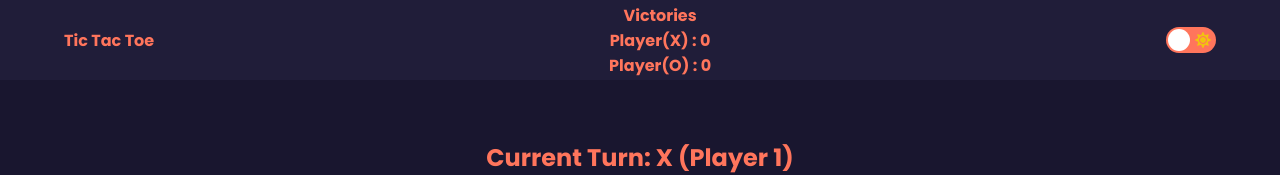
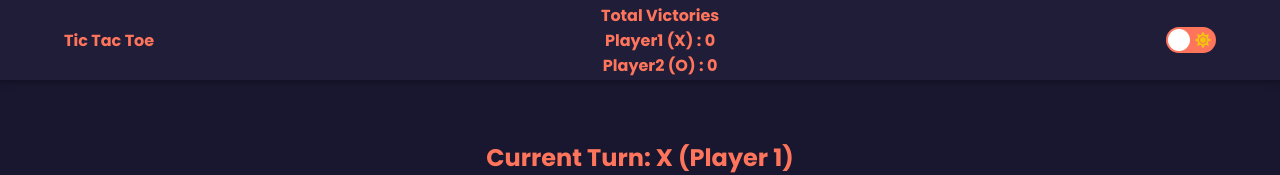
Before and after one commit to vovaushenko/tic-tac-toe-redux-typescript, a React (Create React App) app: page / in a window 1280 px wide. Shown: the top 175 px of the page. Built offline with nearby package versions, Linux system fonts and the light colour scheme.

Commit message:
Update before deploy

```diff
--- a/src/App.tsx
+++ b/src/App.tsx
@@ -1,4 +1,3 @@
-import React from 'react';
 /*  Themes */
 import { ThemeProvider } from 'styled-components';
 import { GlobalStyles } from './GlobalStyles';
--- a/src/components/Board.tsx
+++ b/src/components/Board.tsx
@@ -1,13 +1,15 @@
+import React from 'react';
 import { FC } from 'react-dom/node_modules/@types/react';
 import styled from 'styled-components';
 import { useActions } from '../hooks/useAction';
 import { useTypedSelector } from '../hooks/useTypedSelector';
 import Cell from './Cell';
-import { initialState } from './initialBoardState';
+import { initialState } from '../dev-data/initialBoardState';
 
 const Board: FC = () => {
 	const { changePlayer, checkForVictory, makeTurn } = useActions();
 	const { board } = useTypedSelector((state) => state.board);
+
 	const handleClick = (e: any) => {
 		const cellID = Number(e.target.id);
 
@@ -34,6 +36,7 @@ const StyledBoard = styled.div`
 	width: 550px;
 	height: 550px;
 	background-color: ${({ theme }) => theme.mainColor};
+	box-shadow: 0 0 10px rgb(0 0 0 / 15%), 0 3px 3px rgb(0 0 0 / 15%);
 
 	@media ${({ theme }) => theme.media.phone} {
 		width: 200px;
--- a/src/components/Navbar.tsx
+++ b/src/components/Navbar.tsx
@@ -22,9 +22,9 @@ const Navbar: FC = () => {
 					</li>
 					<li>
 						<div>
-							<h4>Victories</h4>
-							<h4>Player(X) : {playerOneVictories}</h4>
-							<h4>Player(O) : {playerTwoVictories}</h4>
+							<h4>Total Victories</h4>
+							<h4>Player1 (X) : {playerOneVictories}</h4>
+							<h4>Player2 (O) : {playerTwoVictories}</h4>
 						</div>
 					</li>
 
@@ -40,6 +40,7 @@ const Navbar: FC = () => {
 const StyledNavbar = styled.header`
 	height: 5rem;
 	background-color: ${({ theme }) => theme.background};
+	box-shadow: 0 0 10px rgb(0 0 0 / 15%), 0 3px 3px rgb(0 0 0 / 15%);
 
 	nav {
 		display: flex;
```
Also changed, not shown: src/dev-data/initialBoardState.ts (renamed from src/components/initialBoardState.ts).
